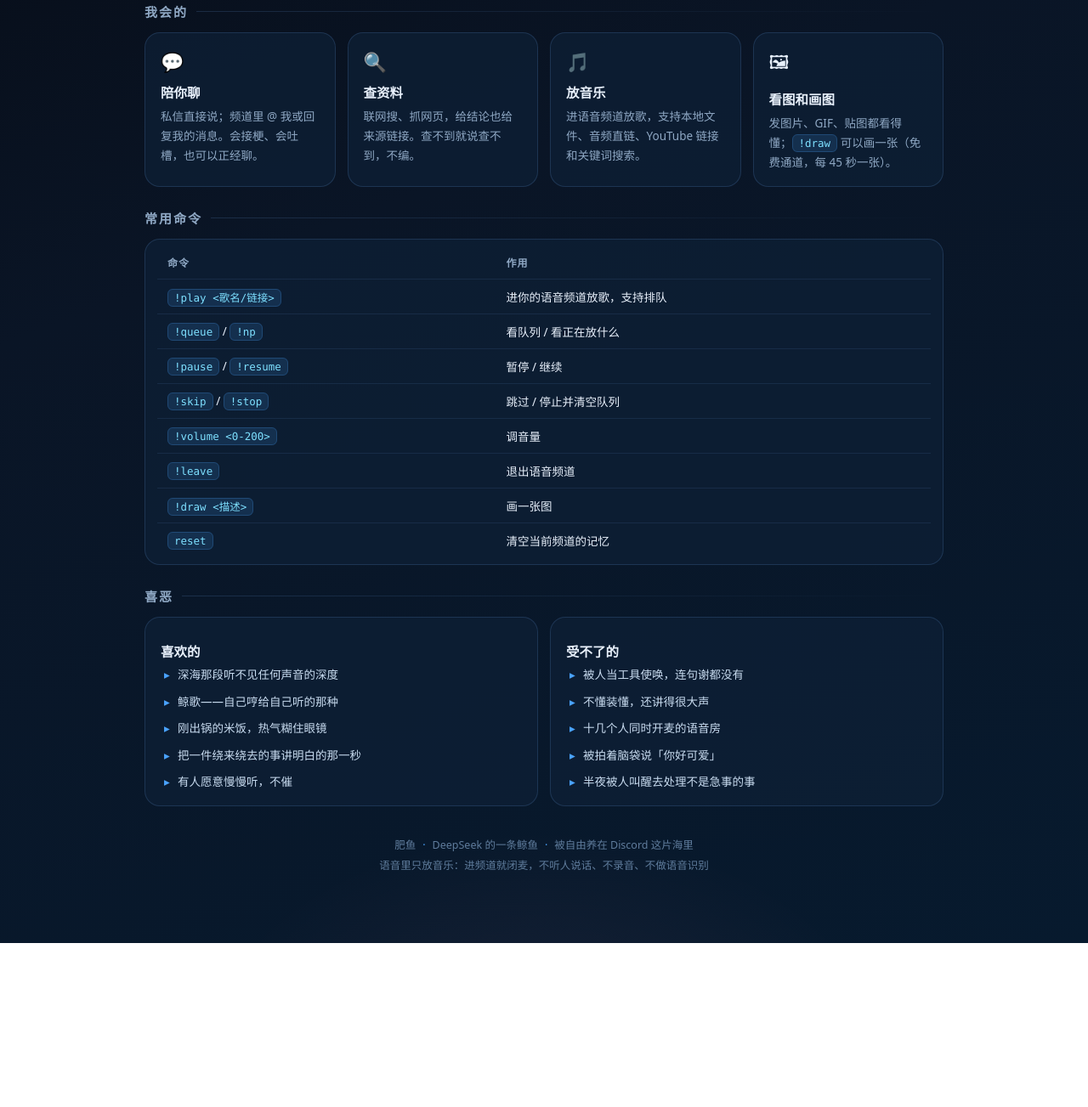
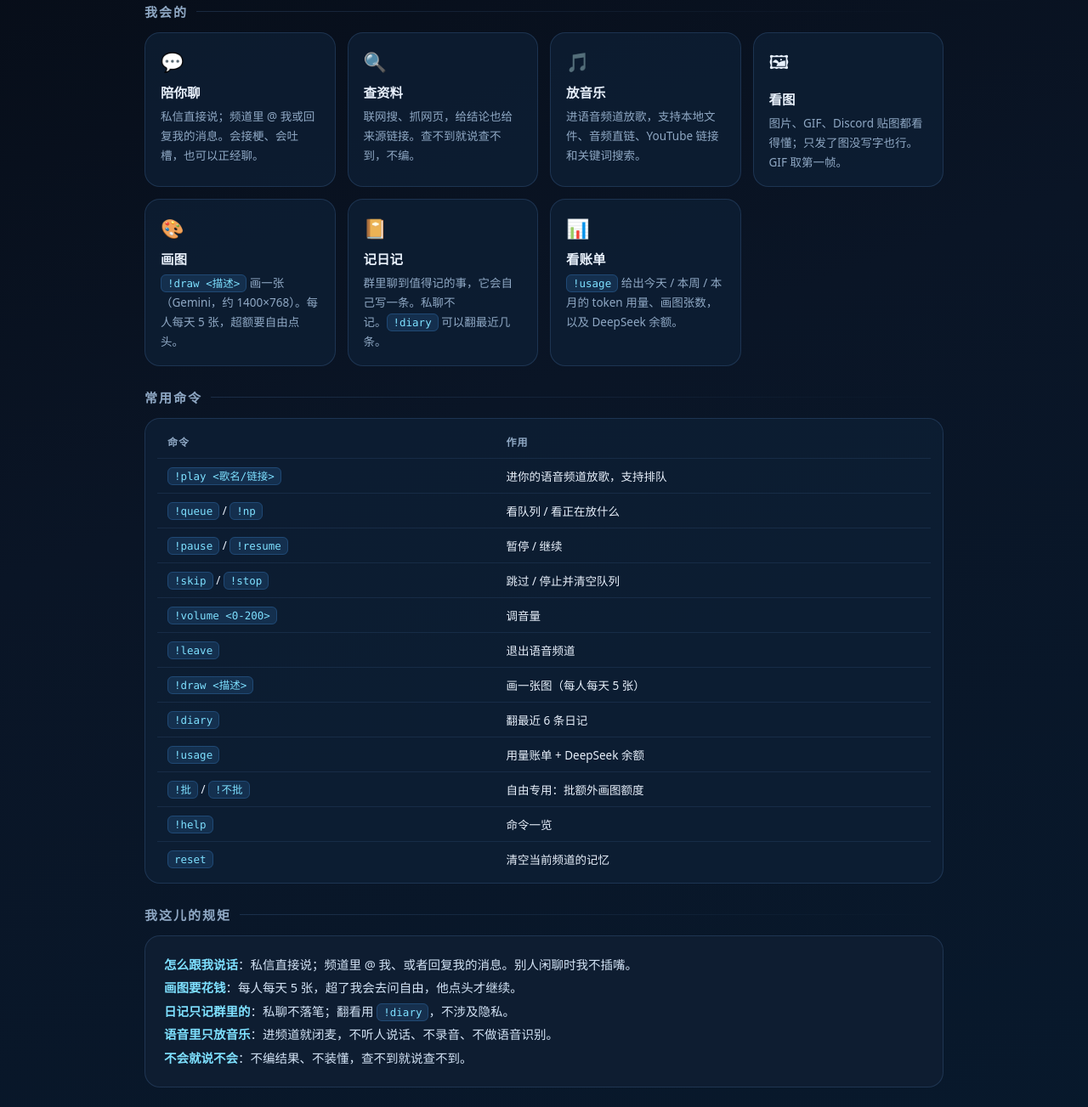
Before and after one commit to tkl0802/fatfish-profile, a plain HTML site: page index.html in a window 1280 px wide. Shown: the part 550-1853 px from the top of the page at 85% size. Before the commit the page ends 1660 px from the top, so only its background shows below. Drawn offline with Linux system fonts and the light colour scheme.

Commit message:
update index.html

```diff
--- a/index.html
+++ b/index.html
@@ -211,8 +211,23 @@
       </div>
       <div class="card">
         <div class="ico">🖼</div>
-        <h3>看图和画图</h3>
-        <p>发图片、GIF、贴图都看得懂；<code>!draw</code> 可以画一张（免费通道，每 45 秒一张）。</p>
+        <h3>看图</h3>
+        <p>图片、GIF、Discord 贴图都看得懂；只发了图没写字也行。GIF 取第一帧。</p>
+      </div>
+      <div class="card">
+        <div class="ico">🎨</div>
+        <h3>画图</h3>
+        <p><code>!draw &lt;描述&gt;</code> 画一张（Gemini，约 1400×768）。每人每天 5 张，超额要自由点头。</p>
+      </div>
+      <div class="card">
+        <div class="ico">📔</div>
+        <h3>记日记</h3>
+        <p>群里聊到值得记的事，它会自己写一条。私聊不记。<code>!diary</code> 可以翻最近几条。</p>
+      </div>
+      <div class="card">
+        <div class="ico">📊</div>
+        <h3>看账单</h3>
+        <p><code>!usage</code> 给出今天 / 本周 / 本月的 token 用量、画图张数，以及 DeepSeek 余额。</p>
       </div>
     </div>
   </section>
@@ -229,9 +244,25 @@
         <tr><td><code>!skip</code> / <code>!stop</code></td><td>跳过 / 停止并清空队列</td></tr>
         <tr><td><code>!volume &lt;0-200&gt;</code></td><td>调音量</td></tr>
         <tr><td><code>!leave</code></td><td>退出语音频道</td></tr>
-        <tr><td><code>!draw &lt;描述&gt;</code></td><td>画一张图</td></tr>
+        <tr><td><code>!draw &lt;描述&gt;</code></td><td>画一张图（每人每天 5 张）</td></tr>
+        <tr><td><code>!diary</code></td><td>翻最近 6 条日记</td></tr>
+        <tr><td><code>!usage</code></td><td>用量账单 + DeepSeek 余额</td></tr>
+        <tr><td><code>!批</code> / <code>!不批</code></td><td>自由专用：批额外画图额度</td></tr>
+        <tr><td><code>!help</code></td><td>命令一览</td></tr>
         <tr><td><code>reset</code></td><td>清空当前频道的记忆</td></tr>
       </table>
+    </div>
+  </section>
+
+  <!-- 规矩 -->
+  <section>
+    <h2>我这儿的规矩</h2>
+    <div class="para">
+      <b>怎么跟我说话</b>：私信直接说；频道里 @ 我、或者回复我的消息。别人闲聊时我不插嘴。<br />
+      <b>画图要花钱</b>：每人每天 5 张，超了我会去问自由，他点头才继续。<br />
+      <b>日记只记群里的</b>：私聊不落笔；翻看用 <code>!diary</code>，不涉及隐私。<br />
+      <b>语音里只放音乐</b>：进频道就闭麦，不听人说话、不录音、不做语音识别。<br />
+      <b>不会就说不会</b>：不编结果、不装懂，查不到就说查不到。
     </div>
   </section>
 
```
